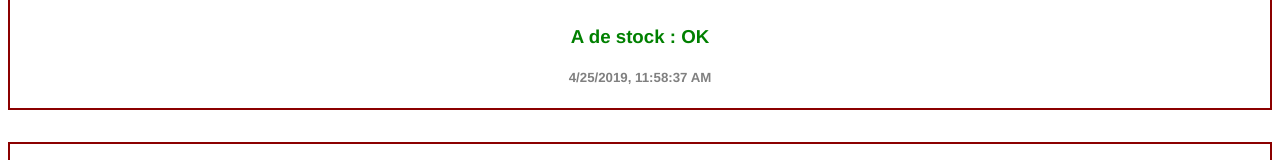
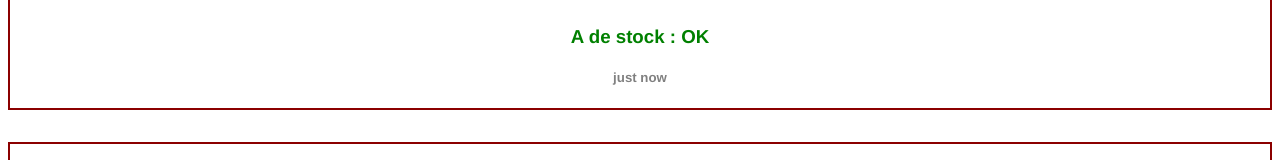
Before and after one commit to portduport/suppliers-vue, a Vue app: page /SuppliersList in a window 1280 px wide. Shown: the part 508-668 px from the top of the page. Built offline with nearby package versions, Linux system fonts and the light colour scheme.

Commit message:
Step 6 finished

```diff
--- a/package.json
+++ b/package.json
@@ -9,6 +9,7 @@
   },
   "dependencies": {
     "core-js": "^2.6.5",
+    "timeago.js": "^4.0.0-beta.2",
     "vue": "^2.6.10",
     "vue-router": "^3.0.6"
   },
--- a/src/components/SuppliersList.vue
+++ b/src/components/SuppliersList.vue
@@ -10,6 +10,7 @@
 <script>
 
     import Supplier from './Supplier.vue'
+    import { format } from 'timeago.js';
 
 
     export default {
@@ -27,7 +28,7 @@
                         id: 1,
                         name: "Fournisseur 1",
                         status: true,
-                        checkedAt: new Date().toLocaleString()
+                        checkedAt: format(new Date().toLocaleString(),'fr_FR')
                     },
                     {
                         id: 2,
```
Also changed, not shown: 1 other file (tests, documents, lock files or other folders).
